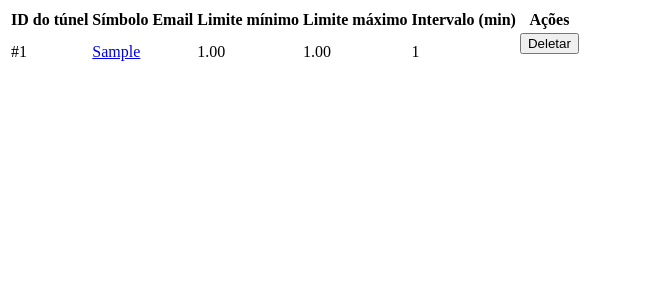
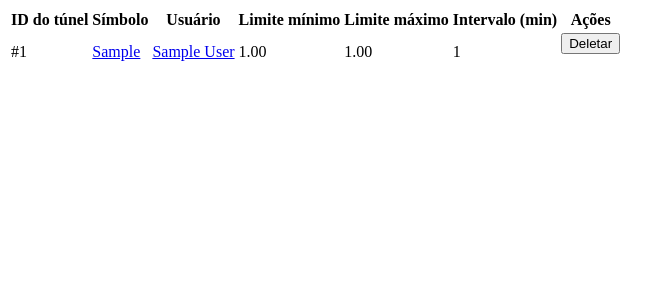
Before and after one commit to collbreno/finances, a Django app: template finances/templates/finances/tunnels_table.html in a window 1280 px wide. Shown: the top 300 px of the page, without its empty margins (0-672 px from the left). Run offline with Django 4.2, Linux system fonts and the light colour scheme; the template is opened without the code that fills it: values that come from a table or form of the project are taken from there, others are empty; tables that the repository leaves empty hold one stand-in row (values such as "Sample post").

Commit message:
Adding id column to user + cleaning up migrations

```diff
--- a/finances/models.py
+++ b/finances/models.py
@@ -1,7 +1,7 @@
 from django.db import models
 
 class User(models.Model):
-    email = models.CharField(max_length=200, primary_key=True)
+    email = models.CharField(max_length=200, unique=True)
     name = models.CharField(max_length=200)
 
     def __str__(self):
--- a/finances/templates/finances/notifications_table.html
+++ b/finances/templates/finances/notifications_table.html
@@ -3,7 +3,7 @@
         <tr>
             <th>ID do túnel</th>
             <th>Símbolo</th>
-            <th>Email</th>
+            <th>Usuário</th>
             <th>Valor</th>
             <th>Data e Hora</th>
             <th>Sugestão</th>
@@ -19,8 +19,8 @@
                     </a>
                 </td>
                 <td>
-                    <a href="{% url "finances:user" notification.tunnel.user %}">
-                        {{ notification.tunnel.user }}
+                    <a href="{% url "finances:user" notification.tunnel.user.id %}">
+                        {{ notification.tunnel.user.name }}
                     </a>
                 </td>
                 <td>{{ notification.price }}</td>
--- a/finances/templates/finances/tunnels_table.html
+++ b/finances/templates/finances/tunnels_table.html
@@ -3,7 +3,7 @@
         <tr>
             <th>ID do túnel</th>
             <th>Símbolo</th>
-            <th>Email</th>
+            <th>Usuário</th>
             <th>Limite mínimo</th>
             <th>Limite máximo</th>
             <th>Intervalo (min)</th>
@@ -20,8 +20,8 @@
                     </a>
                 </td>
                 <td>
-                    <a href="{% url "finances:user" tunnel.user %}">
-                        {{ tunnel.user }}
+                    <a href="{% url "finances:user" tunnel.user.id %}">
+                        {{ tunnel.user.name }}
                     </a>
                 </td>
                 <td>{{ tunnel.min_limit }}</td>
--- a/finances/templates/finances/users.html
+++ b/finances/templates/finances/users.html
@@ -18,7 +18,7 @@
             <div class="list-group mt-3" id="symbol_list">
                 {% for user in users %}
                 <a  class="list-group-item list-group-item-action"
-                href="{% url 'finances:user' user.email %}">
+                href="{% url 'finances:user' user.id %}">
                 {{ user.name }}
             </a>
             {% endfor %}
```
Also changed, not shown: finances/migrations/0001_initial.py, finances/migrations/0002_personstock.py (deleted), finances/migrations/0003_rename_personstock_tunnel.py (deleted), finances/migrations/0004_rename_person_user_rename_person_tunnel_user.py (deleted), finances/migrations/0005_notification.py (deleted), finances/migrations/0006_alter_tunnel_max_limit_alter_tunnel_min_limit.py (deleted), finances/migrations/0007_remove_notification_user.py (deleted), finances/migrations/0008_rename_currentprice_notification_price.py (deleted).
